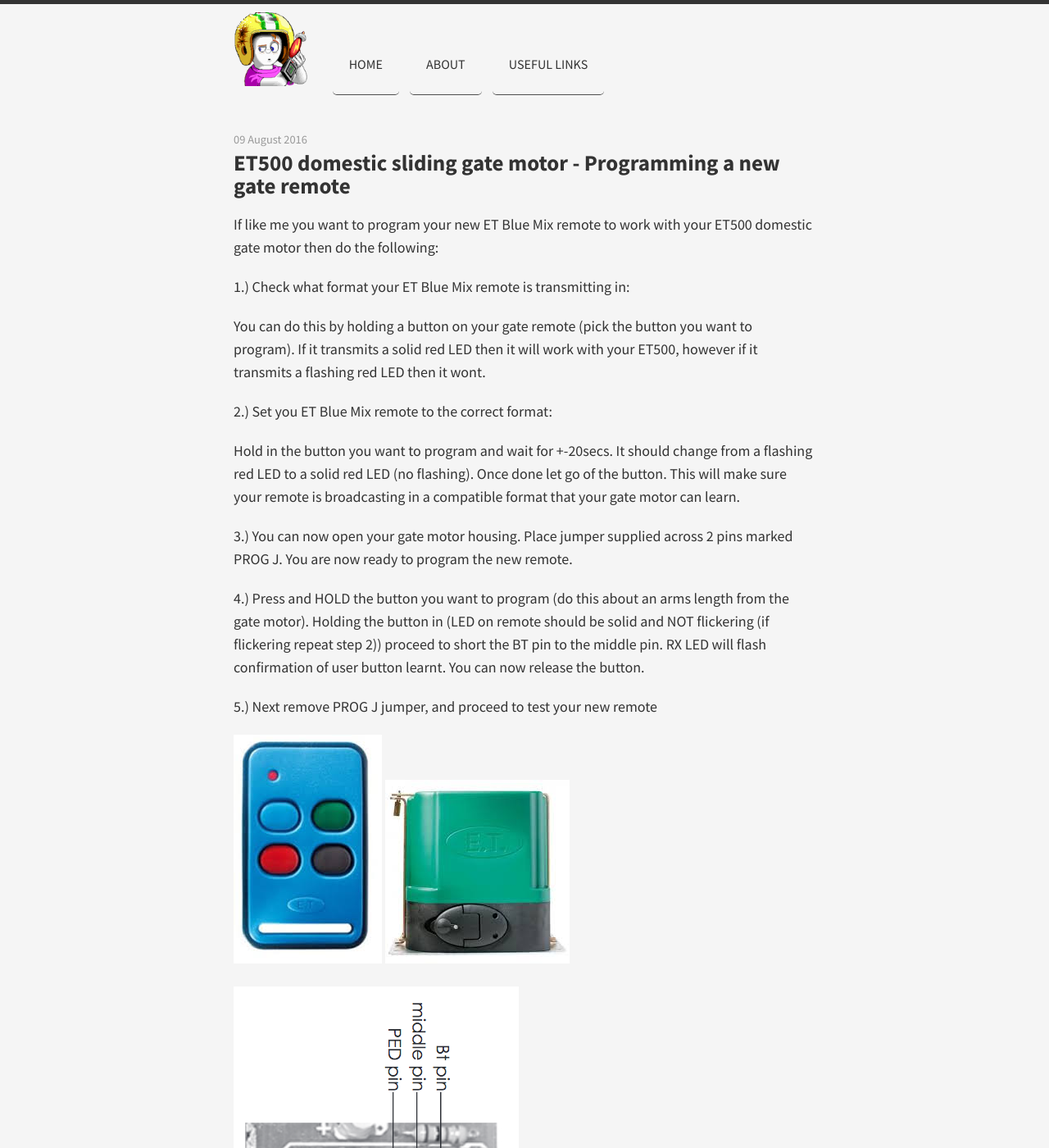
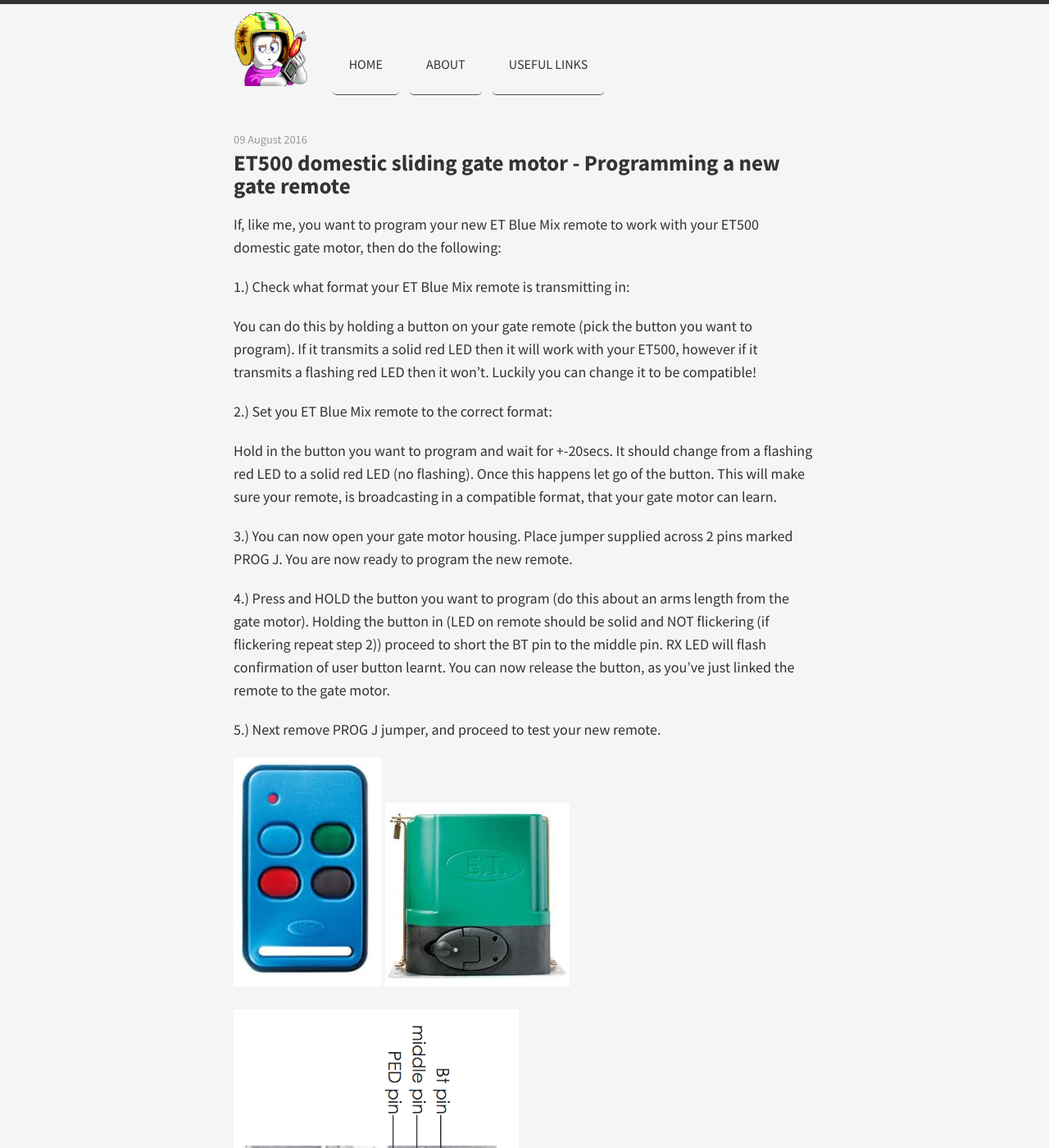
Before and after one commit to jeromeza/jerome.co.za, a Jekyll site: the page built from _posts/2016-08-09-ET500-Domestic-Gate-Motor-Programming.md, in a window 1280 px wide and 1400 px high. Shown: the whole window at 82% size. Built offline with Jekyll 4.4.1, drawn with Linux system fonts in a browser that asks for light colours; nearby versions of some CDN libraries; Markdown is read by kramdown in place of the engine named in the settings.

Commit message:
Fixed grammar

```diff
--- a/_posts/2016-08-09-ET500-Domestic-Gate-Motor-Programming.md
+++ b/_posts/2016-08-09-ET500-Domestic-Gate-Motor-Programming.md
@@ -3,21 +3,21 @@
 title: ET500 domestic sliding gate motor - Programming a new gate remote
 ---
 
-If like me you want to program your new ET Blue Mix remote to work with your ET500 domestic gate motor then do the following:
+If, like me, you want to program your new ET Blue Mix remote to work with your ET500 domestic gate motor, then do the following:
 
 1.) Check what format your ET Blue Mix remote is transmitting in:
 
-You can do this by holding a button on your gate remote (pick the button you want to program). If it transmits a solid red LED then it will work with your ET500, however if it transmits a flashing red LED then it wont.
+You can do this by holding a button on your gate remote (pick the button you want to program). If it transmits a solid red LED then it will work with your ET500, however if it transmits a flashing red LED then it won't. Luckily you can change it to be compatible!
 
 2.) Set you ET Blue Mix remote to the correct format:
 
-Hold in the button you want to program and wait for +-20secs. It should change from a flashing red LED to a solid red LED (no flashing). Once done let go of the button. This will make sure your remote is broadcasting in a compatible format that your gate motor can learn.
+Hold in the button you want to program and wait for +-20secs. It should change from a flashing red LED to a solid red LED (no flashing). Once this happens let go of the button. This will make sure your remote, is broadcasting in a compatible format, that your gate motor can learn.
 
 3.) You can now open your gate motor housing. Place jumper supplied across 2 pins marked PROG J. You are now ready to program the new remote.
 
-4.) Press and HOLD the button you want to program (do this about an arms length from the gate motor). Holding the button in (LED on remote should be solid and NOT flickering (if flickering repeat step 2)) proceed to short the BT pin to the middle pin. RX LED will flash confirmation of user button learnt. You can now release the button.
+4.) Press and HOLD the button you want to program (do this about an arms length from the gate motor). Holding the button in (LED on remote should be solid and NOT flickering (if flickering repeat step 2)) proceed to short the BT pin to the middle pin. RX LED will flash confirmation of user button learnt. You can now release the button, as you've just linked the remote to the gate motor.
 
-5.) Next remove PROG J jumper, and proceed to test your new remote
+5.) Next remove PROG J jumper, and proceed to test your new remote.
 
 ![alt text](/images/bluemix.jpg "ET Systems - Bluemix Remote")
 ![alt text](/images/et500.jpg "ET Systems - ET500 domestic sliding gate motor")
```
